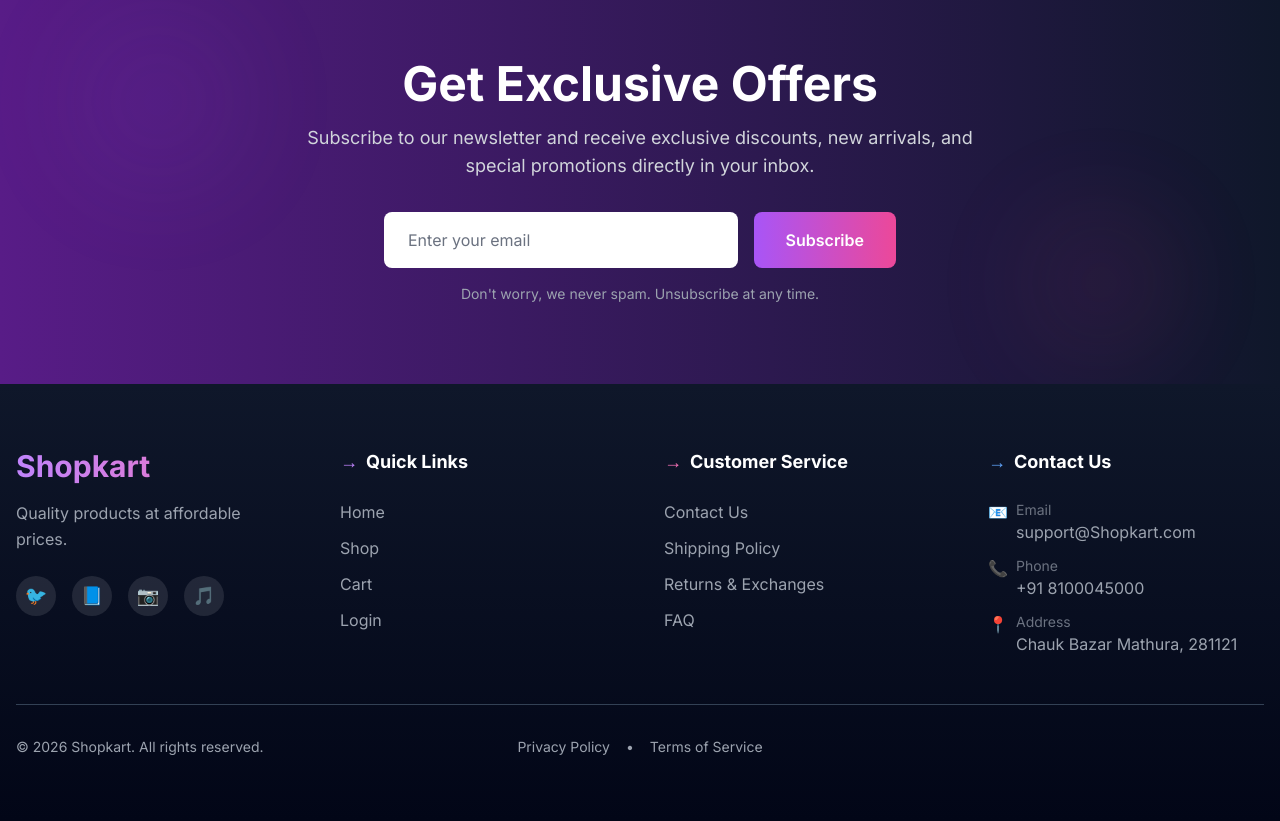
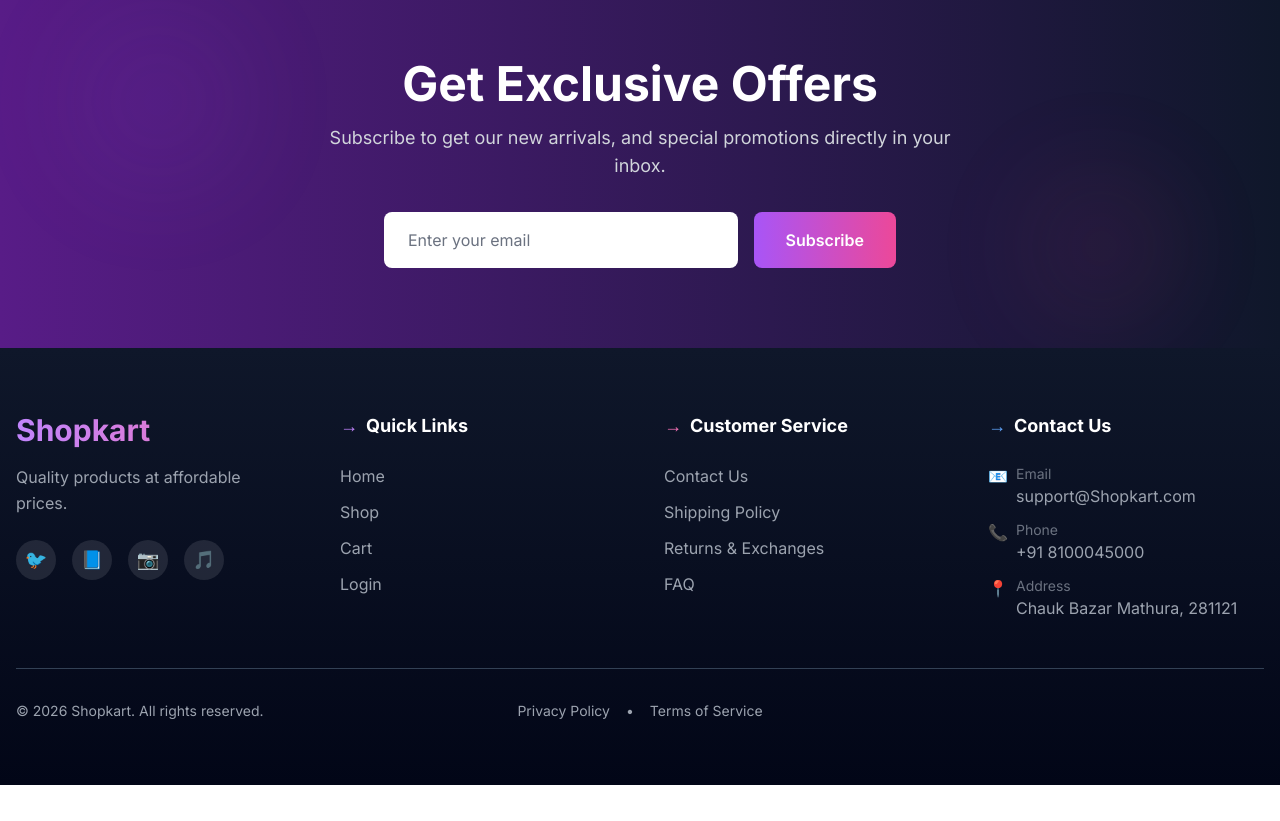
Before and after one commit to AshishBaghel01/Shopkart, a React (Vite) app in the folder frontend/: page / in a window 1280 px wide. Shown: the part 2820-3641 px from the top of the page. After the commit the page ends 3605 px from the top, so only its background shows below. Built offline with nearby package versions, Linux system fonts and the light colour scheme; no server answers.

Commit message:
fix ui issues

```diff
--- a/frontend/src/components/Newsletter.jsx
+++ b/frontend/src/components/Newsletter.jsx
@@ -37,7 +37,7 @@ const Newsletter = () => {
           </h2>
 
           <p className="text-gray-300 text-lg mb-8">
-            Subscribe to our newsletter and receive exclusive discounts, new arrivals, and special promotions directly in your inbox.
+            Subscribe to get our new arrivals, and special promotions directly in your inbox.
           </p>
 
           <form onSubmit={handleSubscribe} className="flex flex-col sm:flex-row gap-4 max-w-lg mx-auto">
@@ -56,10 +56,6 @@ const Newsletter = () => {
               {loading ? 'Subscribing...' : 'Subscribe'}
             </button>
           </form>
-
-          <p className="text-gray-400 text-sm mt-4">
-            Don't worry, we never spam. Unsubscribe at any time.
-          </p>
         </div>
       </div>
 
```
